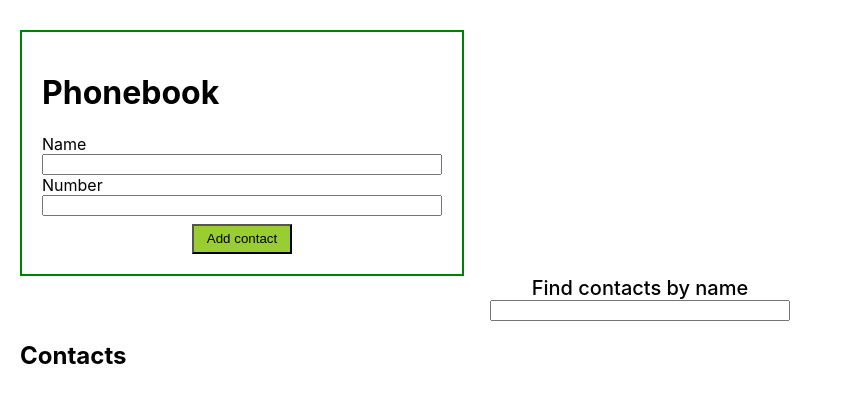
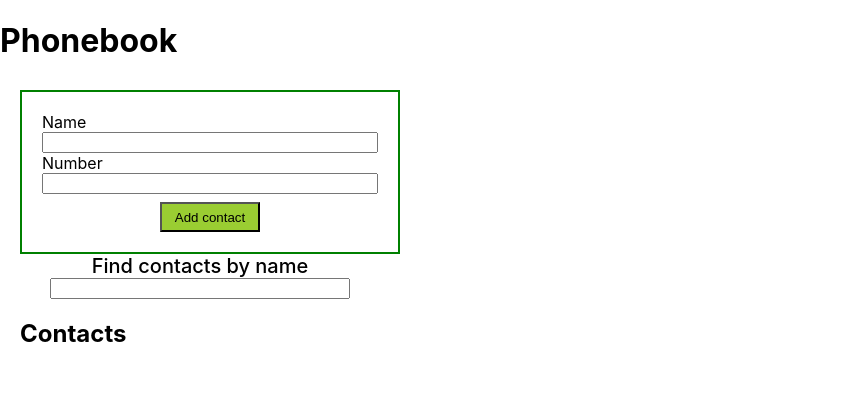
Before and after one commit to Jakson2023/goit-react-hw-02-phonebook, a React (Create React App) app: page / in a window 1280 px wide. Shown: the top 402 px of the page, without its empty margins (0-851 px from the left). Built offline with nearby package versions, Linux system fonts and the light colour scheme.

Commit message:
4task-start

```diff
--- a/src/components/App.jsx
+++ b/src/components/App.jsx
@@ -1,27 +1,16 @@
 import { Component } from 'react';
-import { Formik, Field, ErrorMessage } from 'formik';
-import * as Yup from 'yup';
+
+
 import { nanoid } from 'nanoid';
-import { InputForm } from './Phonebook.styled';
-import { StyledForm } from './Phonebook.styled';
-import { ButtonAdd } from './Phonebook.styled';
+
 import { FindForm } from './Phonebook.styled';
 import { TitleText } from './Phonebook.styled';
+import { Wrapper } from './Phonebook.styled';
+import { ContactForm } from './ContactForm/ContactForm';
 
-const PhonebookSchema = Yup.object().shape({
-  name: Yup.string()
-    .min(2, 'Too Short!')
-    .max(50, 'Too Long!')
-    .required('Name may contain only letters, apostrophe, dash and spaces.')
-    .matches(
-      /[a-zA-Zа-яА-ЯЄєІіЇї]+(([' -][a-zA-Zа-яА-ЯЄєІіЇї ])?[a-zA-Zа-яА-ЯЄєІіЇї]*)*$/,
-      'Name may contain only letters, apostrophe, dash and spaces.'
-    ),
-  number: Yup.string().matches(
-    /^\d+$/,
-    'Phone number must contain only digits.'
-  ),
-});
+
+
+
 
 export class App extends Component {
   state = {
@@ -48,28 +37,12 @@ export class App extends Component {
   };
 
   render() {
+
+
     return (
-      <div>
-        <InputForm>
-          <h1>Phonebook</h1>
-          <Formik
-            initialValues={{ name: '', number: '' }}
-            validationSchema={PhonebookSchema}
-            onSubmit={(values, { resetForm }) => {
-              this.addContact(values);
-              resetForm();
-            }}
-          >
-            <StyledForm>
-              <label htmlFor="name">Name </label>
-              <Field name="name" type="text" />
-              <ErrorMessage name="name" />
-              <label htmlFor="number">Number</label>
-              <Field name="number" type="tel" />
-              <ButtonAdd type="submit">Add contact</ButtonAdd>
-            </StyledForm>
-          </Formik>
-        </InputForm>
+      <Wrapper>
+        <h1>Phonebook</h1>
+        <ContactForm onAdd={this.addContact}/>
         <FindForm>
         <label htmlFor="search">Find contacts by name</label>
         <input
@@ -86,7 +59,7 @@ export class App extends Component {
             </li>
           ))}
         </ul>
-      </div>
+      </Wrapper>
     );
   }
 }
--- /dev/null
+++ b/src/components/ContactForm/ContactForm.jsx
@@ -0,0 +1,58 @@
+import { InputForm } from 'components/Phonebook.styled';
+import { StyledForm } from 'components/Phonebook.styled';
+import { ButtonAdd } from 'components/Phonebook.styled';
+import { Formik, Field, ErrorMessage } from 'formik';
+import * as Yup from 'yup';
+
+const PhonebookSchema = Yup.object().shape({
+    name: Yup.string()
+      .min(2, 'Too Short!')
+      .max(50, 'Too Long!')
+      .required('Name may contain only letters, apostrophe, dash and spaces.')
+      .matches(
+        /[a-zA-Zа-яА-ЯЄєІіЇї]+(([' -][a-zA-Zа-яА-ЯЄєІіЇї ])?[a-zA-Zа-яА-ЯЄєІіЇї]*)*$/,
+        'Name may contain only letters, apostrophe, dash and spaces.'
+      ),
+    number: Yup.string().matches(
+      /^\d+$/,
+      'Phone number must contain only digits.'
+    ),
+  });
+
+
+
+export const ContactForm = ({onAdd
+
+}) => {
+
+
+
+return (
+<InputForm>
+
+          <Formik
+            initialValues={{ name: '', number: '' }}
+            validationSchema={PhonebookSchema}
+            onSubmit={(values, { resetForm }) => {
+              onAdd(values);
+              resetForm();
+            }}
+          >
+            <StyledForm>
+              <label htmlFor="name">Name </label>
+              <Field name="name" type="text" />
+              <ErrorMessage name="name" />
+              <label htmlFor="number">Number</label>
+              <Field name="number" type="tel" />
+              <ButtonAdd type="submit">Add contact</ButtonAdd>
+            </StyledForm>
+          </Formik>
+        </InputForm>
+
+
+
+
+)
+
+
+}
--- a/src/components/Phonebook.styled.js
+++ b/src/components/Phonebook.styled.js
@@ -1,7 +1,6 @@
 import styled from 'styled-components';
 import {Form} from 'formik';
 export const InputForm = styled.div `
-width: 400px;
 margin-left: 20px;
 padding: 20px;
 border: 2px solid green;
@@ -38,3 +37,8 @@ font-weight: 500;
 export const TitleText = styled.h2`
 margin-left: 20px;
 `;
+ export const Wrapper = styled.div`
+ display: block;
+ width: 400px;
+
+ `;
```
Also changed, not shown: src/components/ContactList/ContactList.jsx (added), src/components/Filter/Filter.jsx (added).
